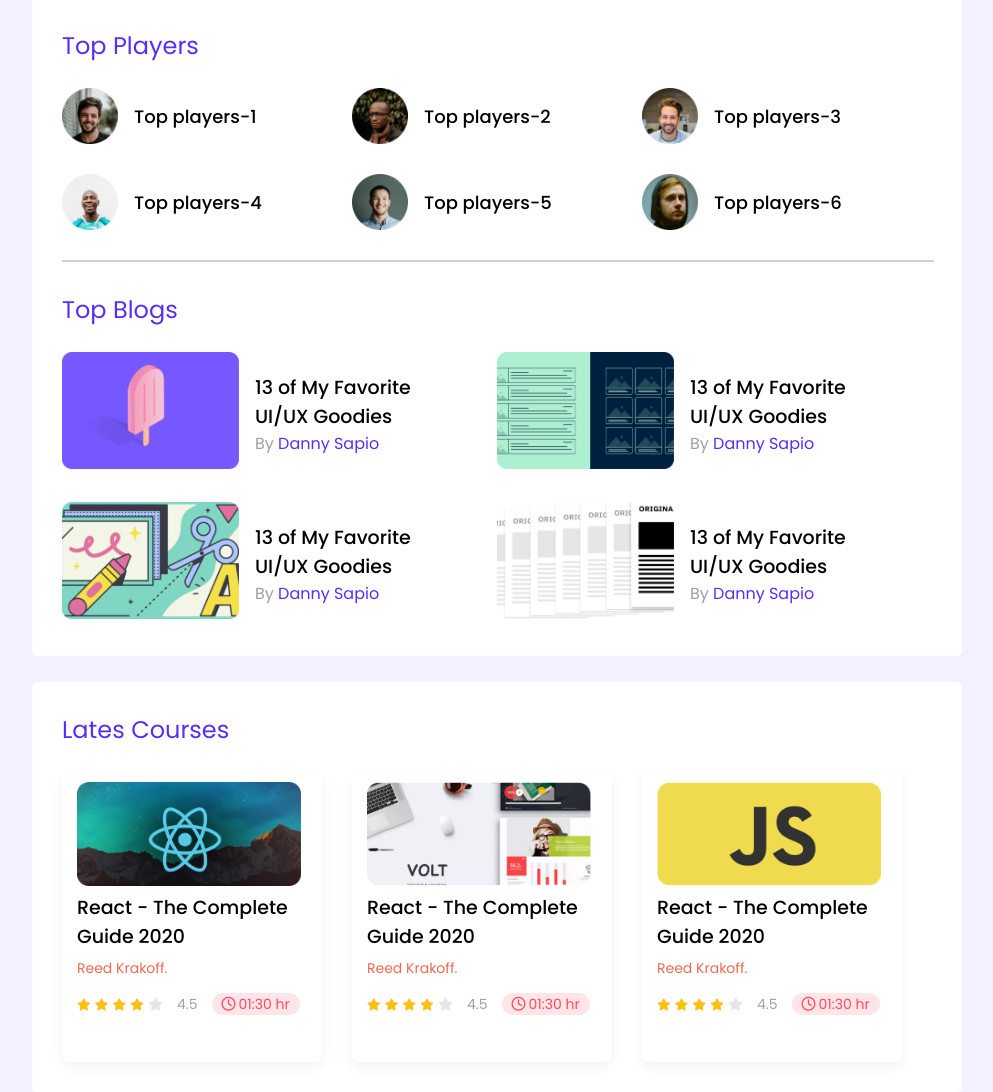
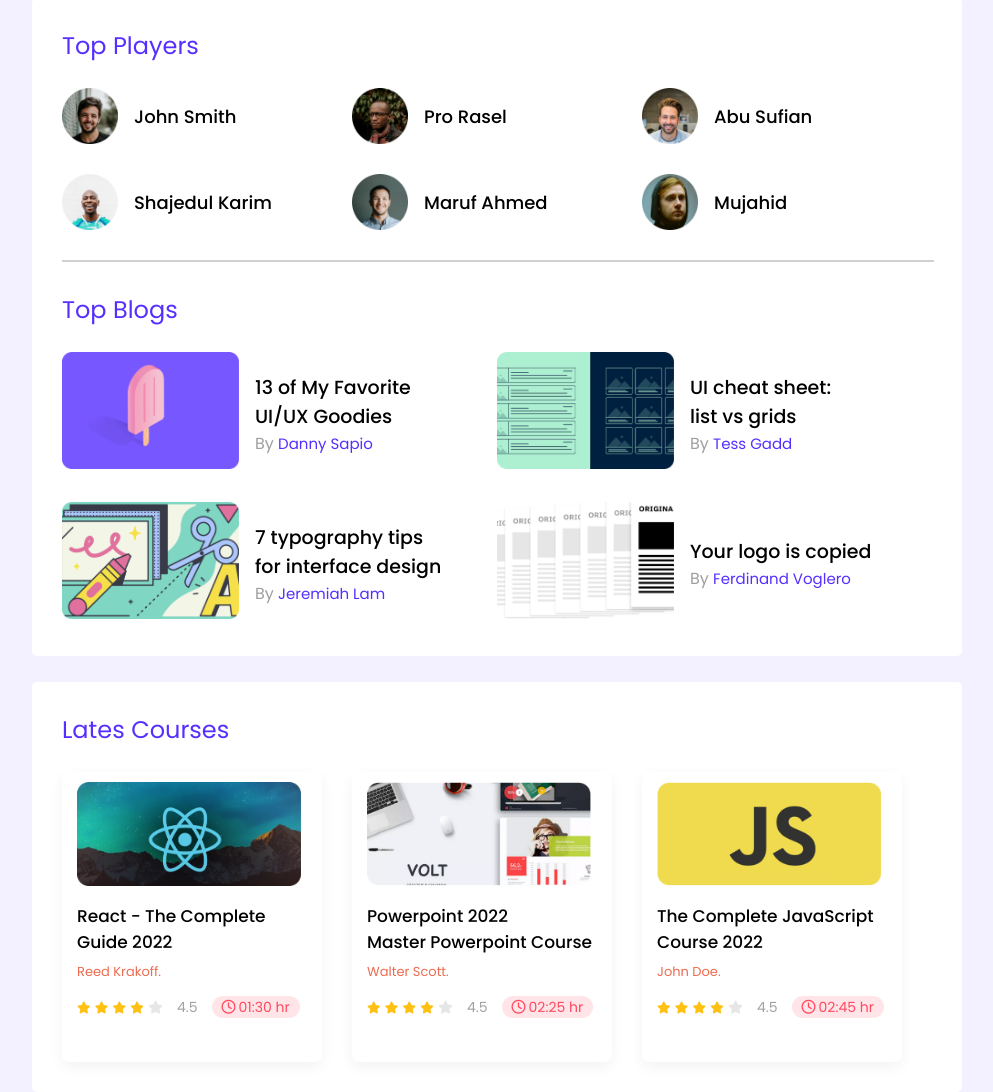
Before and after one commit to AryanPiash/leader-board-css3, a plain HTML site: page index.html in a window 1280 px wide. Shown: the part 146-1238 px from the top of the page, without its empty margins (143-1136 px from the left). Drawn offline with Linux system fonts and the light colour scheme; a web font is replaced by a local one.

Commit message:
final changes

```diff
--- a/index.html
+++ b/index.html
@@ -44,27 +44,27 @@
                  <div class="players">
                      <div class="player">
                          <img src="images/players/player-1.png" alt="">
-                         <h3 class="player-name">Top players-1</h3>
+                         <h3 class="player-name">John Smith</h3>
                      </div>
                      <div class="player">
                          <img src="images/players/player-2.png" alt="">
-                         <h3 class="player-name">Top players-2</h3>
+                         <h3 class="player-name">Pro Rasel</h3>
                      </div>
                      <div class="player">
                          <img src="images/players/player-3.png" alt="">
-                         <h3 class="player-name">Top players-3</h3>
+                         <h3 class="player-name">Abu Sufian</h3>
                      </div>
                      <div class="player">
                          <img src="images/players/player-4.png" alt="">
-                         <h3 class="player-name">Top players-4</h3>
+                         <h3 class="player-name">Shajedul Karim</h3>
                      </div>
                      <div class="player">
                          <img src="images/players/player-5.png" alt="">
-                         <h3 class="player-name">Top players-5</h3>
+                         <h3 class="player-name">Maruf Ahmed</h3>
                      </div>
                      <div class="player">
                          <img src="images/players/player-6.png" alt="">
-                         <h3 class="player-name">Top players-6</h3>
+                         <h3 class="player-name">Mujahid</h3>
                      </div>
                  </div>
               </div>
@@ -90,8 +90,8 @@
                               <img src="images/blogs/blog-2.png" alt="">
                           </div>
                           <div class="blog-info">
-                              <h3 class="title">13 of My Favorite UI/UX Goodies</h3>
-                              <p class="author">By <a href="">Danny Sapio</a></p>
+                              <h3 class="title">UI cheat sheet: <br> list vs grids</h3>
+                              <p class="author">By <a href="">Tess Gadd</a></p>
                           </div>
                       </article>
 
@@ -100,8 +100,8 @@
                               <img src="images/blogs/blog-3.png" alt="">
                           </div>
                           <div class="blog-info">
-                              <h3 class="title">13 of My Favorite UI/UX Goodies</h3>
-                              <p class="author">By <a href="">Danny Sapio</a></p>
+                              <h3 class="title">7 typography tips <br> for interface design</h3>
+                              <p class="author">By <a href="">Jeremiah Lam</a></p>
                           </div>
                       </article>
 
@@ -110,8 +110,8 @@
                               <img src="images/blogs/blog-4.png" alt="">
                           </div>
                           <div class="blog-info">
-                              <h3 class="title">13 of My Favorite UI/UX Goodies</h3>
-                              <p class="author">By <a href="">Danny Sapio</a></p>
+                              <h3 class="title">Your logo is copied</h3>
+                              <p class="author">By <a href="">Ferdinand Voglero</a></p>
                           </div>
                       </article>
 
@@ -128,7 +128,7 @@
                             </div>
                             <div class="course-info">
                                 <h3>React - The Complete</h3>
-                                <h3>Guide 2020</h3>
+                                <h3>Guide 2022</h3>
                                 <p class="course-author">Reed Krakoff.</p>
                                 <div class="course-details">
                                     <div class="ratings">
@@ -150,9 +150,9 @@
                                 <img src="images/courses/course-2.png" alt="">
                             </div>
                             <div class="course-info">
-                                <h3>React - The Complete</h3>
-                                <h3>Guide 2020</h3>
-                                <p class="course-author">Reed Krakoff.</p>
+                                <h3>Powerpoint 2022</h3>
+                                <h3>Master Powerpoint Course</h3>
+                                <p class="course-author">Walter Scott.</p>
                                 <div class="course-details">
                                     <div class="ratings">
                                         <i class="fas fa-star filed"></i>
@@ -163,7 +163,7 @@
                                         <span>4.5</span>
                                     </div>
                                     <div class="duration">
-                                        <span><i class="far fa-clock"></i>01:30 hr</span>
+                                        <span><i class="far fa-clock"></i>02:25 hr</span>
                                     </div>
                                 </div>
                             </div>
@@ -173,9 +173,9 @@
                                 <img src="images/courses/course-3.png" alt="">
                             </div>
                             <div class="course-info">
-                                <h3>React - The Complete</h3>
-                                <h3>Guide 2020</h3>
-                                <p class="course-author">Reed Krakoff.</p>
+                                <h3>The Complete JavaScript</h3>
+                                <h3>Course 2022</h3>
+                                <p class="course-author">John Doe.</p>
                                 <div class="course-details">
                                     <div class="ratings">
                                         <i class="fas fa-star filed"></i>
@@ -186,7 +186,7 @@
                                         <span>4.5</span>
                                     </div>
                                     <div class="duration">
-                                        <span><i class="far fa-clock"></i>01:30 hr</span>
+                                        <span><i class="far fa-clock"></i>02:45 hr</span>
                                     </div>
                                 </div>
                             </div>
--- a/styles/style.css
+++ b/styles/style.css
@@ -120,7 +120,7 @@
 .title{
     font-size: 19px;
     font-weight: 500;
-    width: 164px;
+    width: 200px;
 }
 .author{
     color: #9F9F9F;
@@ -128,7 +128,7 @@
 .author a{
     color: #562EFF;
     text-decoration: none;
-    font-size: 16px;
+    font-size: 15px;
 }
 
 
@@ -140,6 +140,7 @@
  .banner img{
      width: 224px;
      height: 104px;
+     margin-bottom: 10px;
  }
  .course{
      box-shadow: 0px 5.34229px 13.3557px rgb(0 0 0 / 5%);
@@ -149,12 +150,12 @@
      border-radius: 7px;
  }
  .course-info h3{
-    font-size: 19px;
+    font-size: 17px;
     font-weight: 500;
 }
  .course-author{
     color: #ED6B4F;
-    font-size: 14px;
+    font-size: 13px;
     margin-top: 7px;
     margin-bottom: 12px;
 }
```
